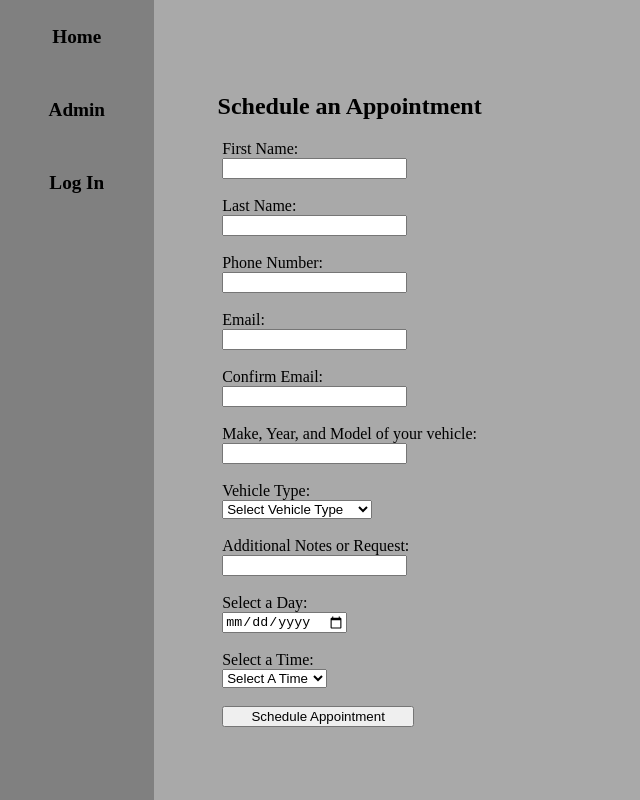
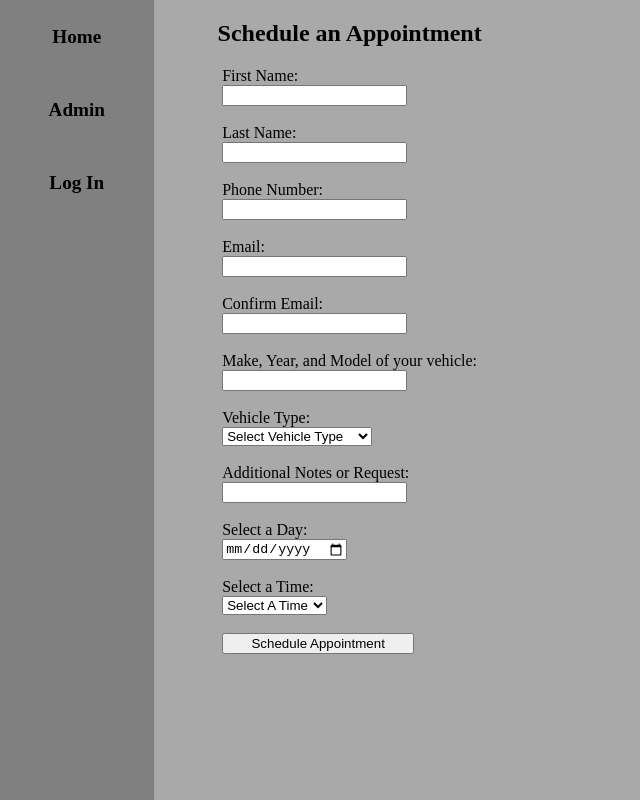
Before and after one commit to Msandres123/detail-works-vt-capstone, a React (Create React App) app in the folder client/: page / in a window 1280 px wide. Shown: the top 800 px of the page, without its empty margins (0-640 px from the left). Built offline with nearby package versions, Linux system fonts and the light colour scheme; no server answers.

Commit message:
services

```diff
--- a/client/src/App.css
+++ b/client/src/App.css
@@ -5,13 +5,14 @@ body{
 /* Container for the whole page */
 .container{
   position:relative;
-  height:100vh;
+  height:100%;
   width:100vw;
   background-color: darkgray;
   display:flex;
   justify-content:flex;
-  align-items:center;
+  /* align-items:center; */
   text-align: center;
+  margin: 0;
 
 }
 /* .content{
@@ -78,9 +79,10 @@ margin-left: 4vw;
   display: flex;
   flex-direction:column;
   justify-content:flex-start;
-  height: 100vh;
+  height: 150vh;
   width: 12vw;
   background-color: gray;
+
 }
 /* This "a" appears to have a direct effect. Not fixing what isn't broke. */
 #NavBar-container a{
--- a/client/src/components/CoupePrice.js
+++ b/client/src/components/CoupePrice.js
@@ -162,7 +162,7 @@ export default function CoupePrice(props) {
       <label>
         <input
           type="checkbox"
-          name="services"
+          name="service"
           value="Interior/Exterior Combo Detailing"
           onChange={coupeIntExtCombo}
         />
--- a/client/src/components/HatchbackPrice.js
+++ b/client/src/components/HatchbackPrice.js
@@ -160,7 +160,7 @@ export default function HatchbackPrice(props) {
       <label>
         <input
           type="checkbox"
-          name="services"
+          name="service"
           value="Interior/Exterior Combo Detailing"
           onChange={IntExtCombo}
         />
--- a/client/src/components/SuvPrice.js
+++ b/client/src/components/SuvPrice.js
@@ -162,7 +162,7 @@ export default function SuvPrice(props) {
       <label>
         <input
           type="checkbox"
-          name="services"
+          name="service"
           value="Interior/Exterior Combo Detailing"
           onChange={intExtCombo}
         />
```
Also changed, not shown: 1 other file (tests, documents, lock files or other folders).
